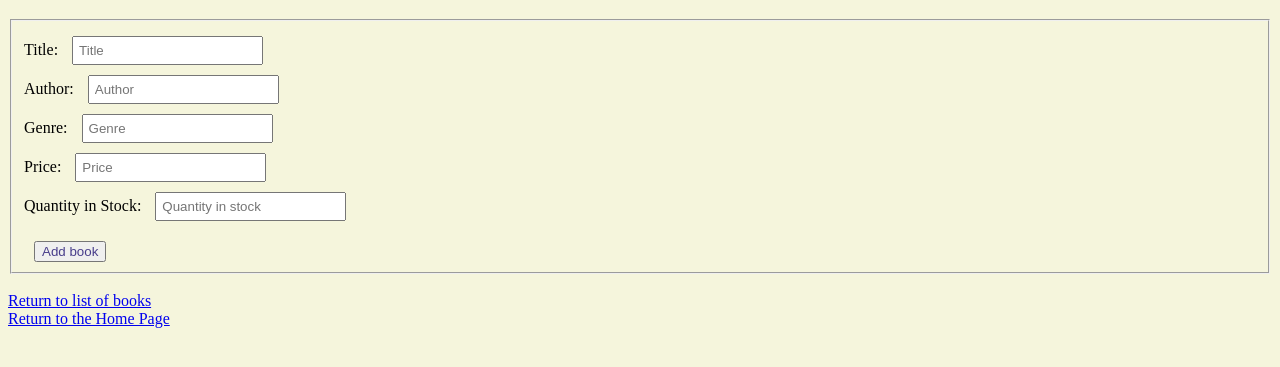
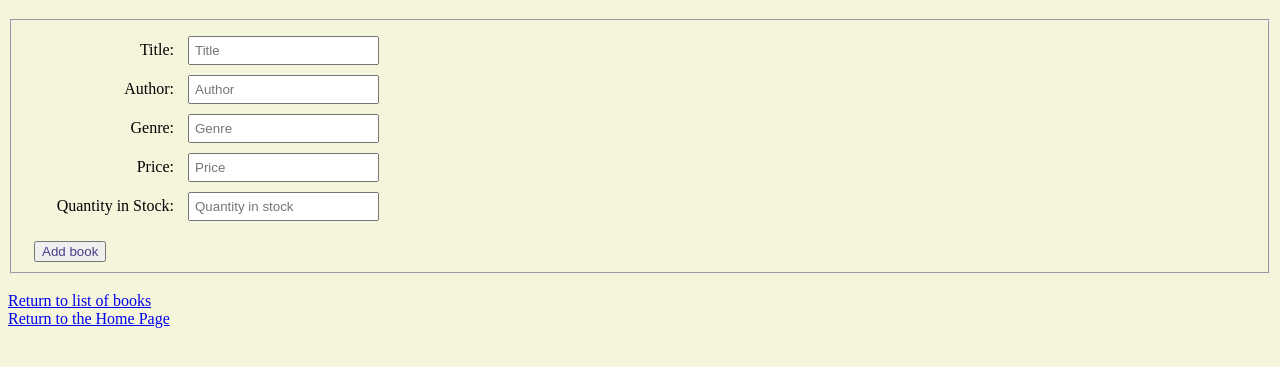
Before and after one commit to alsa475/the-reading-nook, a website: page public/new_book.html in a window 1280 px wide. Shown: the part 61-428 px from the top of the page. Drawn offline with Linux system fonts and the light colour scheme.

Commit message:
Updated CSS for Edit pages
Updated label and input properties in styles.css to align form fields on edit pages

```diff
--- a/public/styles.css
+++ b/public/styles.css
@@ -24,6 +24,13 @@ td {
     text-align: left;
 }
 
+label {
+    display: inline-block;
+    clear: left;
+    width: 150px;
+    text-align: right;
+}
+
 input {
     color: darkslateblue;
     margin-left: 10px;
@@ -31,6 +38,7 @@ input {
     padding: 5px;
 }
 
+
 button {
     color: darkslateblue;
     margin-left: 10px;
```
